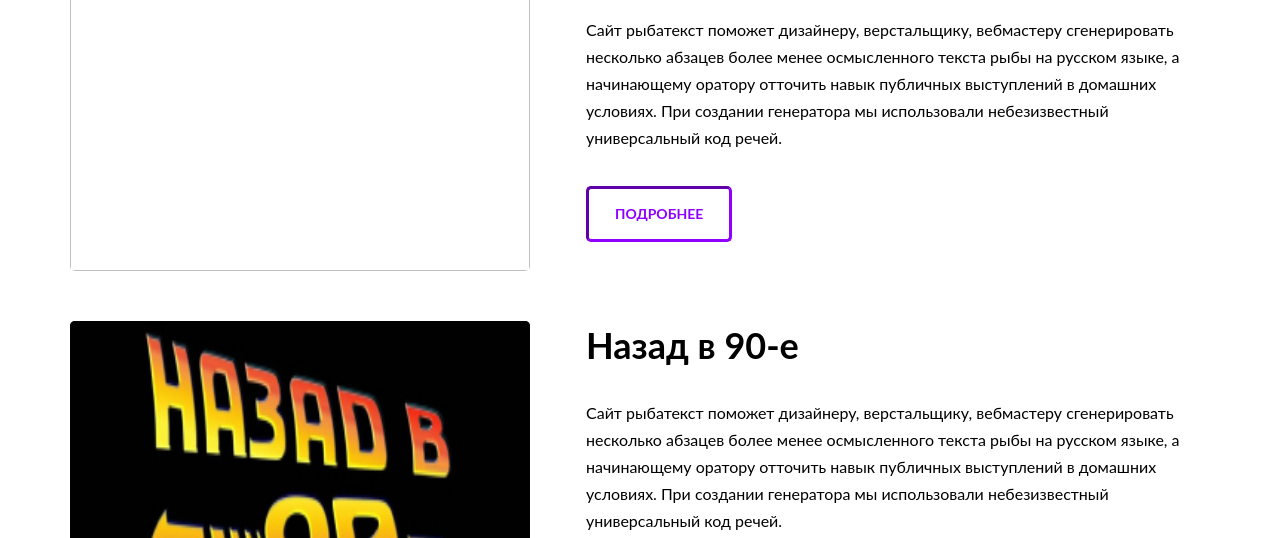
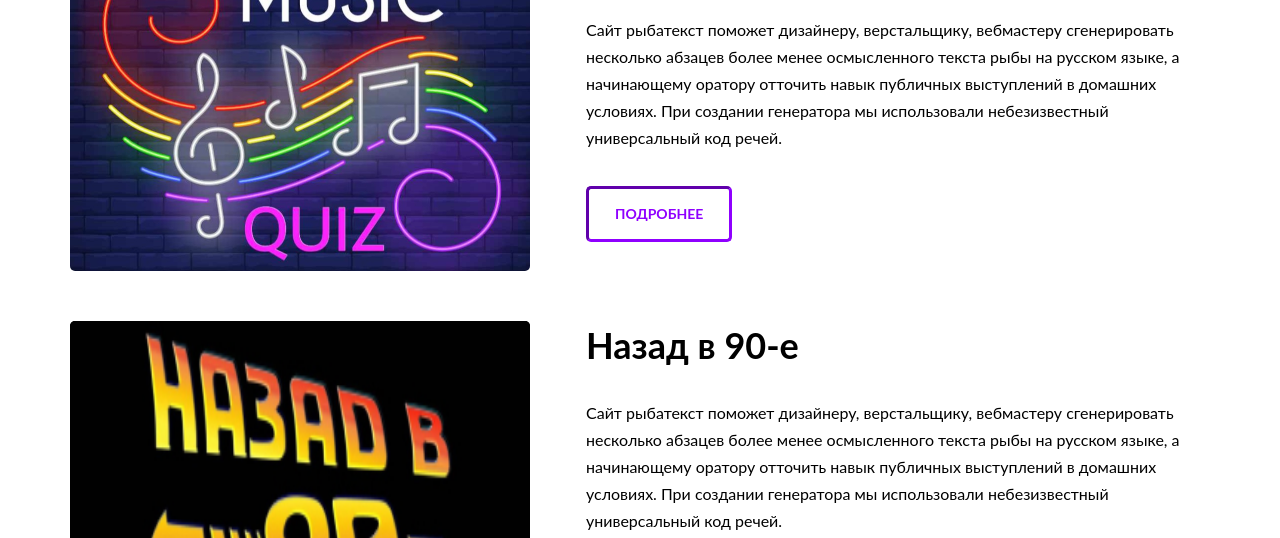
Before and after one commit to evgeny-pavlov/Quiz-box, a plain HTML site: page games.html in a window 1280 px wide. Shown: the part 562-1100 px from the top of the page. Drawn offline with Linux system fonts and the light colour scheme; the site is published under a folder, as on GitHub Pages, so addresses that start at the root find nothing.

Commit message:
Update games.html

```diff
--- a/games.html
+++ b/games.html
@@ -54,7 +54,7 @@
                 <ul class="games__list">
                     <li class="games_item">
                         <div class="game__cover">
-                            <img src="/img/gms-1.jpg" alt="" class="game__cover">
+                            <img src="./img/gms-1.jpg" alt="" class="game__cover">
                         </div>
                         <div class="game__content">
                             <div class="game__title">
```
